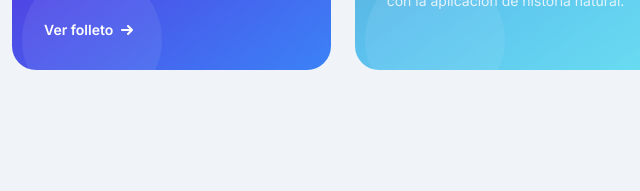
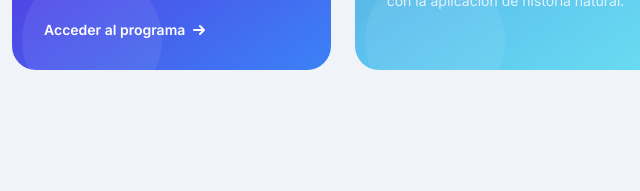
Before and after one commit to Jokin1969/Brochures, a website: page public/index.html in a window 1280 px wide. Shown: the part 520-711 px from the top of the page, 126-766 px from the left. Drawn offline with Linux system fonts and the light colour scheme.

Commit message:
fix: change button text from 'Ver folleto' to 'Acceder al programa'

```diff
--- a/public/index.html
+++ b/public/index.html
@@ -222,7 +222,7 @@
                 <h2 class="card-title">Portadores asintomáticos</h2>
                 <p class="card-desc">Información y seguimiento para portadores de mutaciones en genes de proteínas priónicas que aún no han desarrollado síntomas.</p>
                 <span class="card-cta">
-                    Ver folleto
+                    Acceder al programa
                     <svg class="cta-arrow" width="16" height="16" viewBox="0 0 16 16" fill="none" stroke="currentColor" stroke-width="2" stroke-linecap="round" stroke-linejoin="round">
                         <path d="M3 8h10M9 4l4 4-4 4"/>
                     </svg>
```
